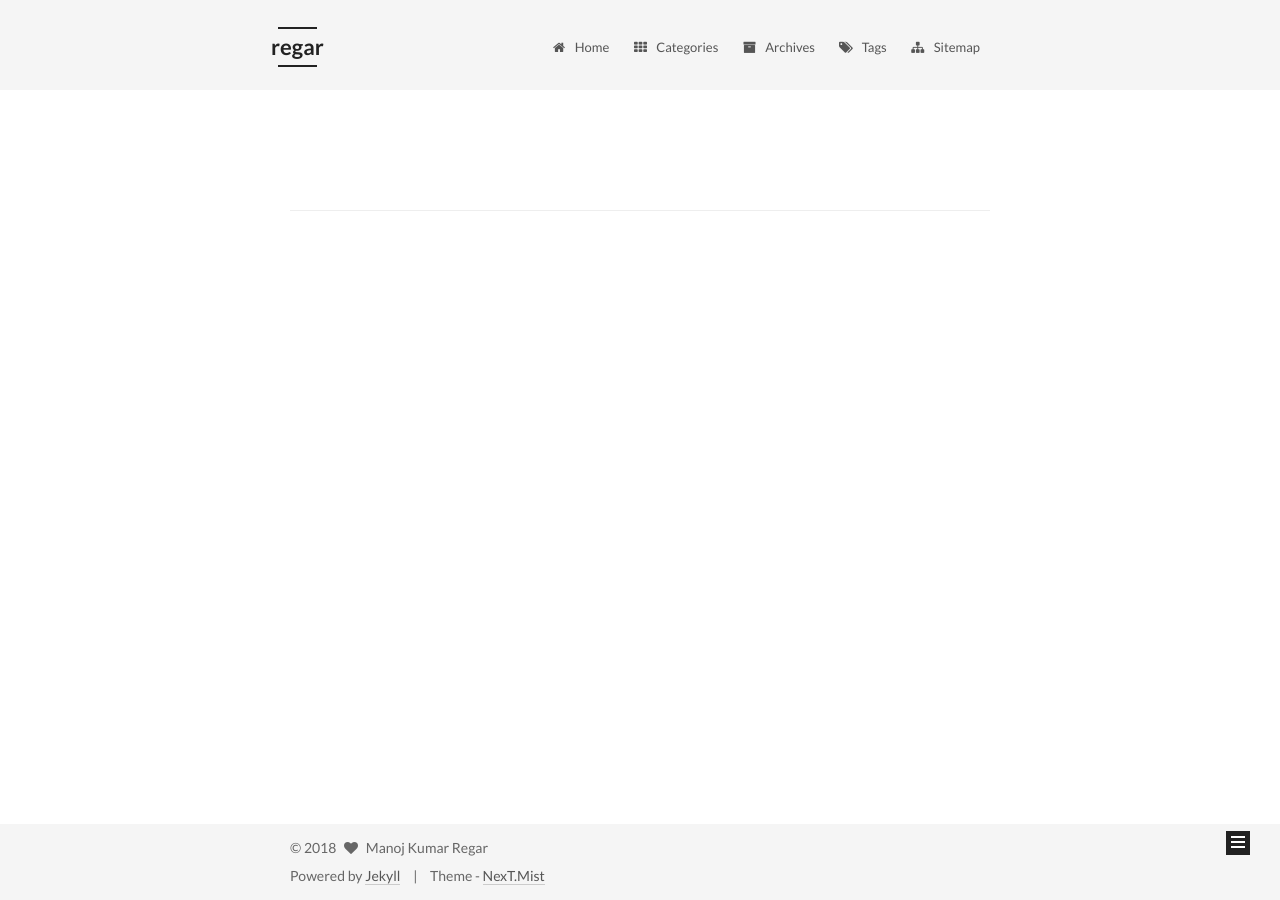
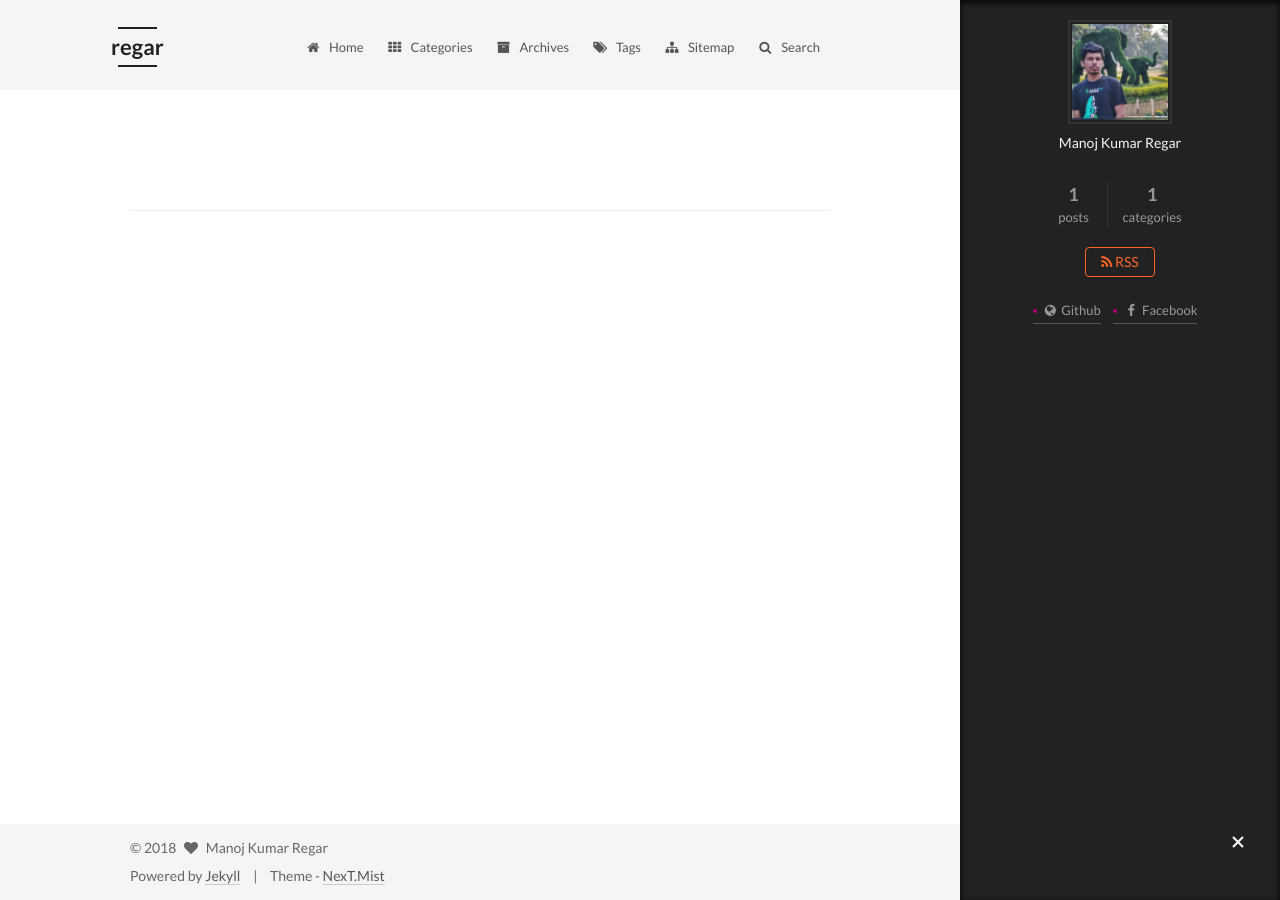
Before and after one commit to regarmanojkumar/regarmanojkumar.github.io, a Jekyll site: the page built from tag/index.html, in a window 1280 px wide and 900 px high. Built offline with Jekyll 4.4.1, drawn with Linux system fonts in a browser that asks for light colours; some of the changed lines change nothing that is shown; grey boxes are pictures that could not be loaded.

Commit message:
Added disqus and google-analytics

```diff
--- a/_config.yml
+++ b/_config.yml
@@ -86,7 +86,7 @@ keywords:
 rss:
 
 # Specify the date when the site was setup
-#since: 2015
+since: 2018
 
 # icon between year and author @Footer
 authoricon: heart
@@ -212,8 +212,9 @@ font:
 # Social Links
 # Key is the link label showing to end users.
 # Value is the target link (E.g. GitHub: https://github.com/iissnan)
-#social:
-  #LinkLabel: Link
+social:
+  Github: https://github.com/regarmanojkumar/
+  Facebook: http://facebook.com/regarmanojkumar
 
 
 # Social Links Icons
@@ -226,8 +227,9 @@ social_icons:
   # Icon Mappings.
   # KeyMapsToSocialItemKey: NameOfTheIconFromFontAwesome
   GitHub: github
-  Twitter: twitter
-  Weibo: weibo
+  Facebook: facebook
+  # Twitter: twitter
+  # Weibo: weibo
 
 
 # Sidebar Avatar
@@ -263,8 +265,8 @@ sidebar:
   #  - always  expand for all pages automatically
   #  - hide    expand only when click on the sidebar toggle icon.
   #  - remove  Totally remove sidebar including sidebar toggle.
-  display: post
-  #display: always
+  # display: post
+  display: always
   #display: hide
   #display: remove
 
@@ -380,7 +382,7 @@ han: false
 # Disqus
 disqus:
   enable: false
-  shortname:
+  shortname: regarm
   count: true
   # hide comments (visitors need to click to load the comments)
   # count need to be false when hide is true
@@ -426,7 +428,7 @@ changyan:
 #google_site_verification:
 
 # Google Analytics
-#google_analytics:
+google_analytics: UA-113120854-1
 
 # Yandex Webmaster tools verification setting
 # See: https://webmaster.yandex.ru/
@@ -550,12 +552,12 @@ algolia_search:
 
 # Local search
 local_search:
-  enable: false
+  enable: true
   # if auto, trigger search by changing input
   # if manual, trigger search by pressing enter key or search button
   trigger: auto
   # show top n results per article, show all results by setting to -1
-  top_n_per_article: 1
+  top_n_per_article: 10
 
 # External URL with BASE64 encrypt & decrypt
 # Usage: {% exturl text url "title" %}
@@ -575,7 +577,7 @@ use_motion: true
 fancybox: true
 
 # Progress bar in the top during page loading.
-pace: false
+pace: true
 # Themes list:
 #pace-theme-big-counter
 #pace-theme-bounce
```
